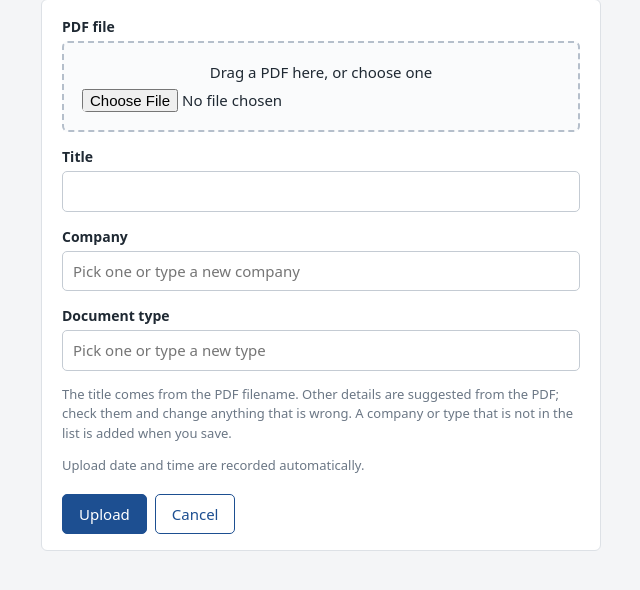
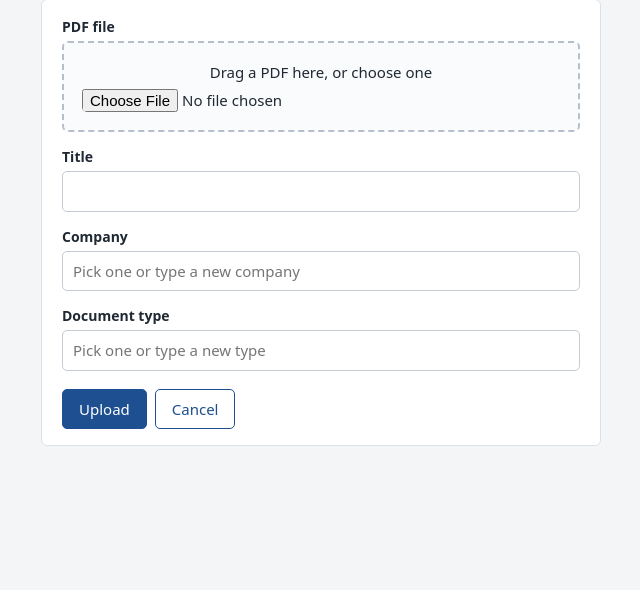
Before and after one commit to shravanbpatel954/legal-doc-workbench, a Django app: page /upload/ in a window 1280 px wide. Shown: the part 140-730 px from the top of the page, without its empty margins (69-709 px from the left). Run offline with Django 5.2, Linux system fonts and the light colour scheme; data that the repository does not hold is empty.

```diff
--- a/library/forms.py
+++ b/library/forms.py
@@ -7,12 +7,12 @@ from .pdf_utils import check_pdf, sha256_of
 
 
 def clean_name(value):
-    """Trim and collapse spaces so "  Acme   Ltd " and "Acme Ltd" are the same name."""
+    """Trim and collapse spaces"""
     return " ".join(value.split())
 
 
 def get_or_create_named(model, name):
-    """Find a company/type by name (ignoring upper/lower case), and create it if it is new."""
+    """Find a company/type by name \ and create it if it is new."""
     name = clean_name(name)
     return model.objects.filter(name__iexact=name).first() or model.objects.create(name=name)
 
@@ -106,6 +106,5 @@ class SearchForm(forms.Form):
             "placeholder": "Search by title, file name, company, type, keyword, or words inside the pages",
             "autofocus": True,
         })
-        # the three main dropdowns apply as soon as they change
         for name in ("company", "document_type", "status"):
             self.fields[name].widget.attrs["onchange"] = "this.form.submit()"
--- a/library/processing.py
+++ b/library/processing.py
@@ -27,7 +27,6 @@ def _in_thread(document_id):
 
 
 def process_document(document_id):
-    """Do every page that is not completed yet. Running it again only redoes the failures."""
     document = Document.objects.get(pk=document_id)
     Document.objects.filter(pk=document.pk).update(status=Document.Status.PROCESSING)
 
--- a/library/templates/document_form.html
+++ b/library/templates/document_form.html
@@ -25,11 +25,7 @@
   <datalist id="company-options">{% for company in companies %}<option value="{{ company.name }}">{% endfor %}</datalist>
   <datalist id="type-options">{% for type in types %}<option value="{{ type.name }}">{% endfor %}</datalist>
 
-  <p class="muted">
-    {% if not document %}The title comes from the PDF filename. Other details are suggested from the PDF; check them and change anything that is wrong. {% endif %}
-    A company or type that is not in the list is added when you save.
-  </p>
-  {% if not document %}<p class="muted">Upload date and time are recorded automatically.</p>{% endif %}
+
 
   <div class="actions">
     <button type="submit">{% if document %}Save{% else %}Upload{% endif %}</button>
```
Also changed, not shown: legal_dms/settings.py (+0 -9 lines), library/models.py (+0 -7 lines), library/search.py (+0 -12 lines).
